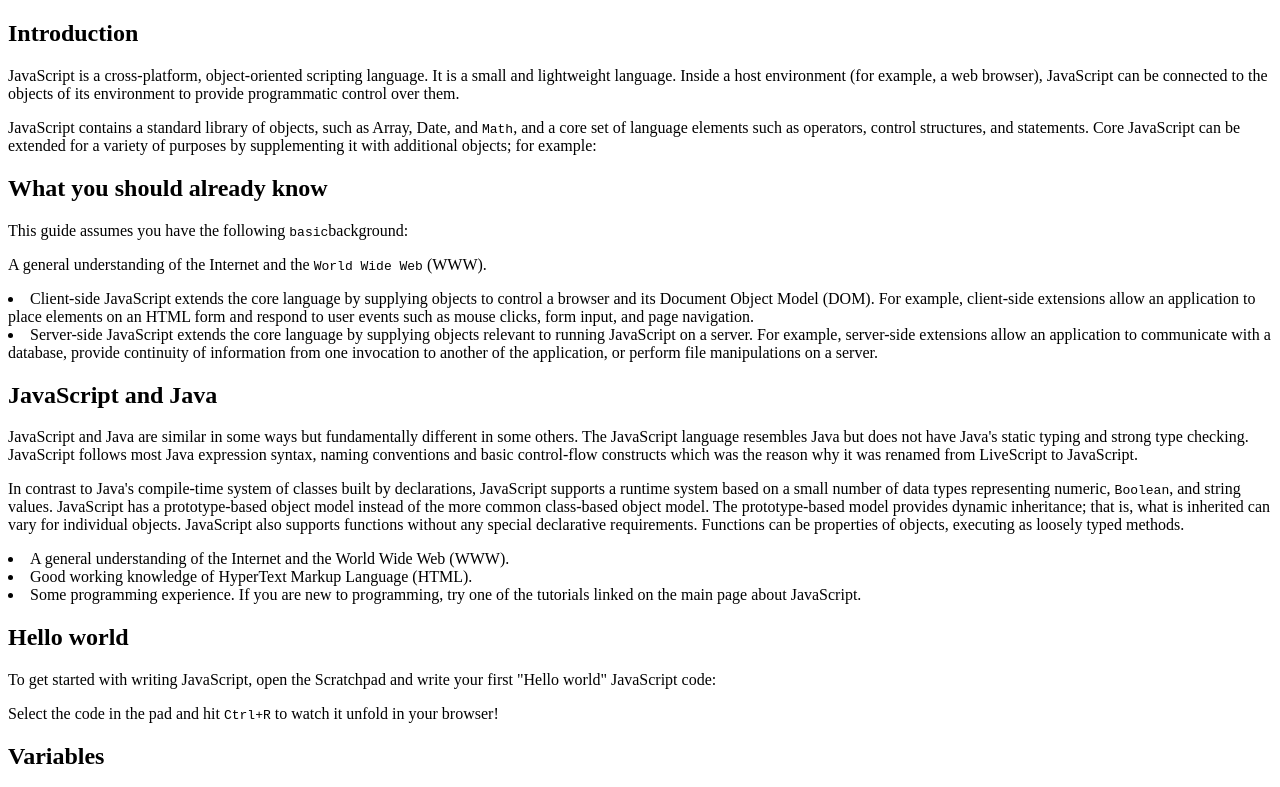
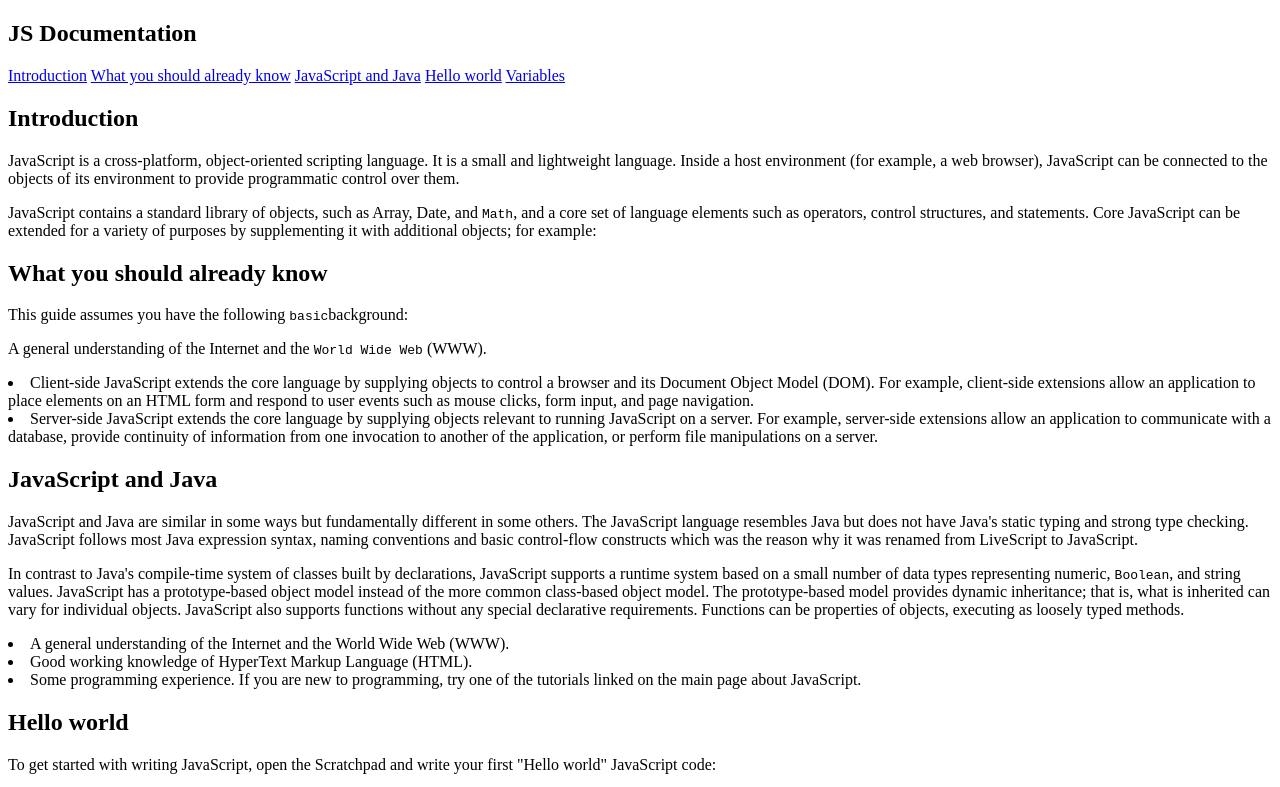
Before and after one commit to Pejoma2/Microverse3, a plain HTML site: page index.html in a window 1280 px wide. Shown: the top 787 px of the page. Drawn offline with Linux system fonts and the light colour scheme.

Commit message:
commited

```diff
--- a/index.html
+++ b/index.html
@@ -11,7 +11,15 @@
 
     <main id="main-doc">
 
-      <nav id="navbar"></nav>
+      <nav id="navbar">
+        <h1>JS Documentation</h1>
+        <a href="#Introduction" class="nav-link">Introduction</a>
+        <a href="#What you should already know" class="nav-link">What you should already know</a>
+        <a href="#JavaScript and Java" class="nav-link">JavaScript and Java</a>
+        <a href="#Hello world" class="nav-link">Hello world</a>
+        <a href="#Variables" class="nav-link">Variables</a>
+
+      </nav>
 
       <section class="main-section" id="Introduction">
         <h1>Introduction</h1>
```
